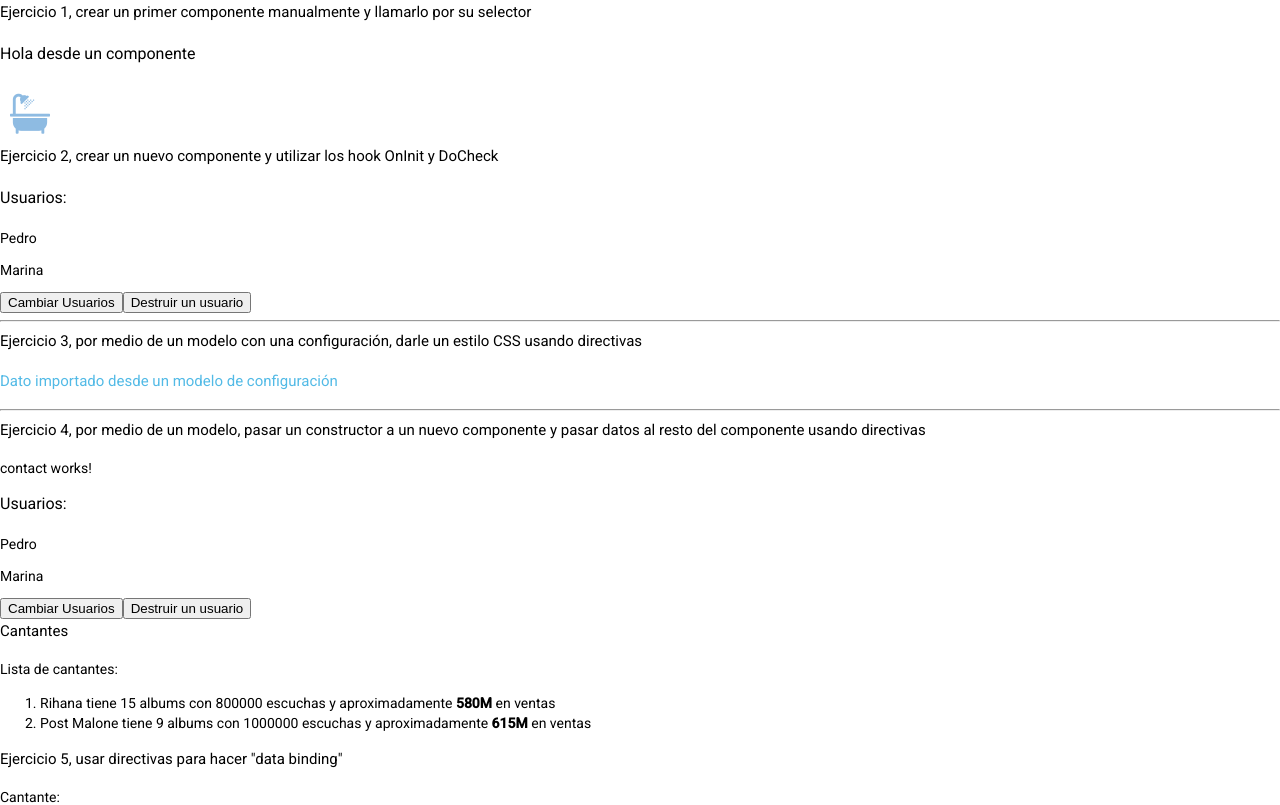
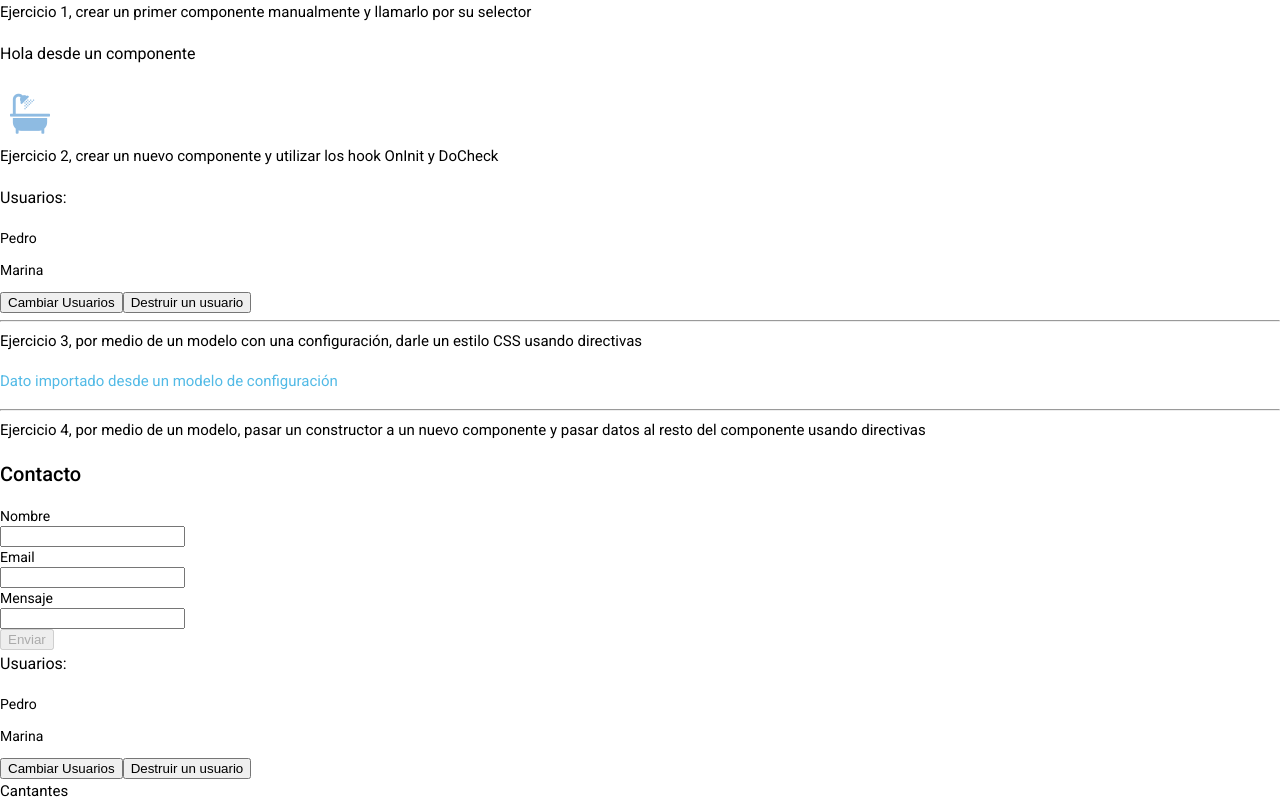
Before and after one commit to JoaquinC539/Review-angular, an Angular app: page /Contact in a window 1280 px wide. Shown: the top 805 px of the page. Built offline with nearby package versions, Linux system fonts and the light colour scheme.

Commit message:
Finished angular app until backend

```diff
--- a/src/app/contact/contact.component.html
+++ b/src/app/contact/contact.component.html
@@ -1 +1,14 @@
-<p>contact works!</p>
+<h2>Contacto</h2>
+
+<form #formContact="ngForm" (ngSubmit)="Submit(formContact)">
+  <label for="name">Nombre</label><br>
+  <input type="text" name="name" #name="ngModel" [(ngModel)]="contact.name" required pattern="[a-zA-Z]+"><br>
+  <span *ngIf="name.touched && !name.valid">El nombre es obligatorio <br></span>
+  <label for="email">Email</label><br>
+  <input type="email" name="email" #email="ngModel" [(ngModel)]="contact.email" required=""><br>
+  <span *ngIf="email.touched && !email.valid">El email no es valido <br></span>
+  <label for="message">Mensaje</label><br>
+  <input type="textaraea" name="message" #message="ngModel" [(ngModel)]="contact.message" required="[a-zA-Z]+"><br >
+  <span *ngIf="message.touched && !message.valid">El mensaje es obligatorio <br></span>
+  <input type="submit" value="Enviar" [disabled]="!formContact.form.valid">
+</form>
--- a/src/app/contact/contact.component.ts
+++ b/src/app/contact/contact.component.ts
@@ -1,15 +1,31 @@
 import { Component, OnInit } from '@angular/core';
+import { Contact } from '../models/contact';
+import { RequestService } from '../services/requests.service';
 
 @Component({
   selector: 'app-contact',
   templateUrl: './contact.component.html',
-  styleUrls: ['./contact.component.css']
+  styleUrls: ['./contact.component.css'],
+  providers: [RequestService]
 })
 export class ContactComponent implements OnInit {
+  public contact:Contact
 
-  constructor() { }
+  constructor(private _http:RequestService) {
+    this.contact=new Contact("","","")
+  }
 
   ngOnInit(): void {
   }
+  Submit(formData:any){
+    console.log(this.contact);
+    this._http.sendContact(this.contact).subscribe(
+      response=>{console.log(response,this.contact)},
+      error=>{console.log(error)}
+    );
+
+
+  }
+
 
 }
--- /dev/null
+++ b/src/app/models/contact.ts
@@ -0,0 +1,11 @@
+import { EmailValidator } from "@angular/forms";
+
+export class Contact{
+constructor(
+  public name:string,
+  public email:string,
+  public message:string
+){
+
+}
+}
--- a/src/app/services/requests.service.ts
+++ b/src/app/services/requests.service.ts
@@ -12,4 +12,9 @@ export class RequestService{
       return this._http.get(this.url+"api/users/"+user);
     }
 
+    sendContact(contactData:any):Observable<any>{
+      let jsonData=JSON.stringify(contactData);
+      return this._http.post(this.url+"api/users",jsonData);
+    }
+
 }
```
